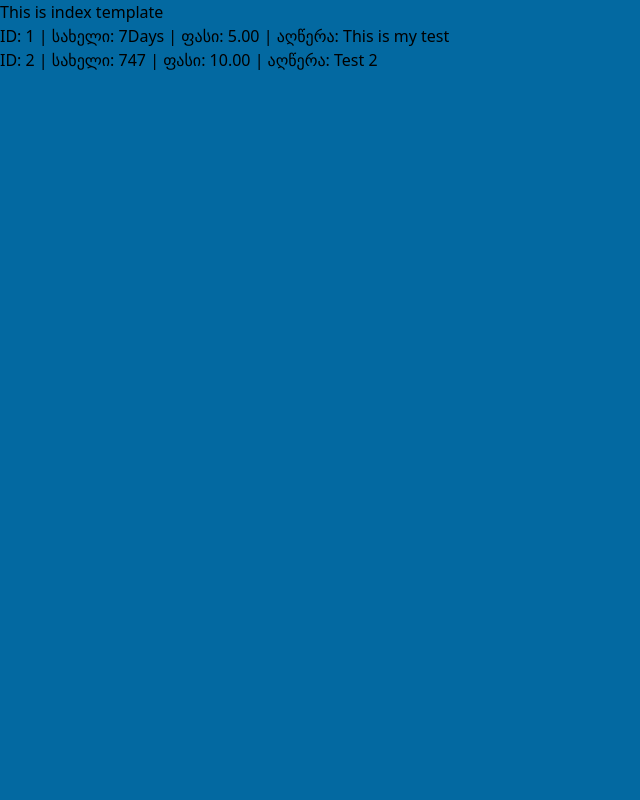
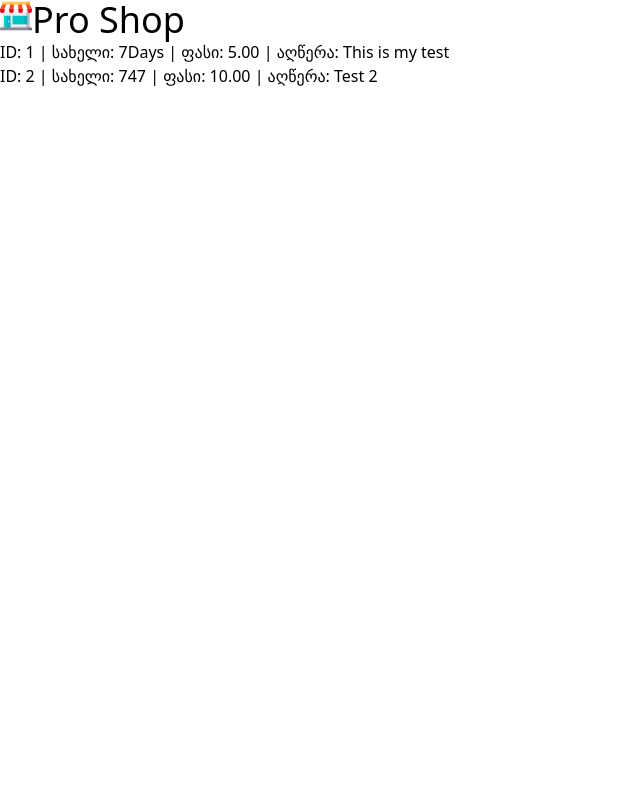
Before and after one commit to dtvildiani/1st_repository, a Django app: page /myapp/ in a window 1280 px wide. Shown: the whole page, without its empty margins (0-640 px from the left). Run offline with Django 5.2, Linux system fonts and the light colour scheme; data comes from the database, SQL or seed files in the repository.

Commit message:
tailwind installed

```diff
--- a/mysite/myapp/static/myapp/styles.css
+++ b/mysite/myapp/static/myapp/styles.css
@@ -548,7 +548,19 @@ video {
   position: static;
 }
 
-.bg-sky-700 {
-  --tw-bg-opacity: 1;
-  background-color: rgb(3 105 161 / var(--tw-bg-opacity));
+.flex {
+  display: flex;
 }
+
+.h-8 {
+  height: 2rem;
+}
+
+.w-8 {
+  width: 2rem;
+}
+
+.text-4xl {
+  font-size: 2.25rem;
+  line-height: 2.5rem;
+}
--- a/mysite/myapp/templates/index.html
+++ b/mysite/myapp/templates/index.html
@@ -5,14 +5,25 @@
         <title>Title</title>
         <link rel="stylesheet" href="{% static 'myapp/styles.css' %}">
     </head>
-    <body class="bg-sky-700">
-        <h1> This is index template </h1>
-        <h2>
+    <body>
+        <nav>
+            <div>
+                <div>
+                    <div>
+                        <div class="flex">
+                            <img class="h-8 w-8" src="{% static 'myapp/images/shop.png' %}" alt="logo" />
+                            <span class="text-4xl">Pro Shop</span>
+                        </div>
+                    </div>
+                </div>
+            </div>
+        </nav>
+        <h4>
             {% for item in items %}
                 <a href="{% url 'myapp:detail' item.id %}">
                     ID: {{item.id}} | სახელი: {{item.name}} | ფასი: {{item.price}} | აღწერა: {{item.description}} <br/>
                 </a>
             {% endfor %}
-        </h2>
+        </h4>
     </body>
 </html>
```
Also changed, not shown: mysite/myapp/static/myapp/images/shop.png (added).
